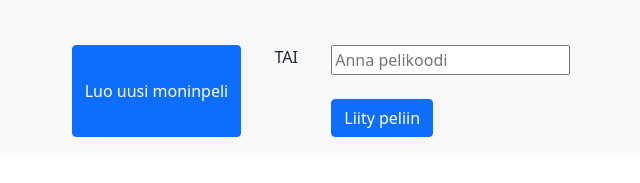
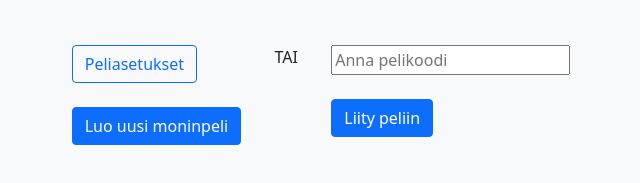
Before and after one commit to AleksiSalminen/UNOScript, a website with bundled scripts: page src/frontend/index.html in a window 1280 px wide. Shown: the part 169-352 px from the top of the page, without its empty margins (319-959 px from the left). Built offline with nearby package versions, Linux system fonts and the light colour scheme; no server answers.

Commit message:
Added base for game settings

```diff
--- a/src/frontend/index.html
+++ b/src/frontend/index.html
@@ -30,9 +30,15 @@
 				</div>
 				</br></br>
 				<div class="d-flex justify-content-center">
-					<button type="submit" id="newGameButton" class="btn btn-primary">
-						Luo uusi moninpeli
-					</button>
+					<div>
+						<button class="btn btn-outline-primary" type="button" data-bs-toggle="collapse" data-bs-target="#collapseSettings" aria-expanded="false" aria-controls="collapseSettings">
+							Peliasetukset
+						</button>
+						</br></br>
+						<button type="submit" id="newGameButton" class="btn btn-primary">
+							Luo uusi moninpeli
+						</button>
+					</div>
 					&nbsp;&nbsp;&nbsp;&nbsp;&nbsp;&nbsp;&nbsp;&nbsp;
 					<div>TAI</div>
 					&nbsp;&nbsp;&nbsp;&nbsp;&nbsp;&nbsp;&nbsp;&nbsp;
@@ -42,6 +48,12 @@
 						<button type="submit" id="joinGameButton" class="btn btn-primary">
 							Liity peliin
 						</button>
+					</div>
+				</div>
+				</br>
+				<div class="collapse" id="collapseSettings">
+					<div class="card card-body">
+
 					</div>
 				</div>
 			</div>
```
